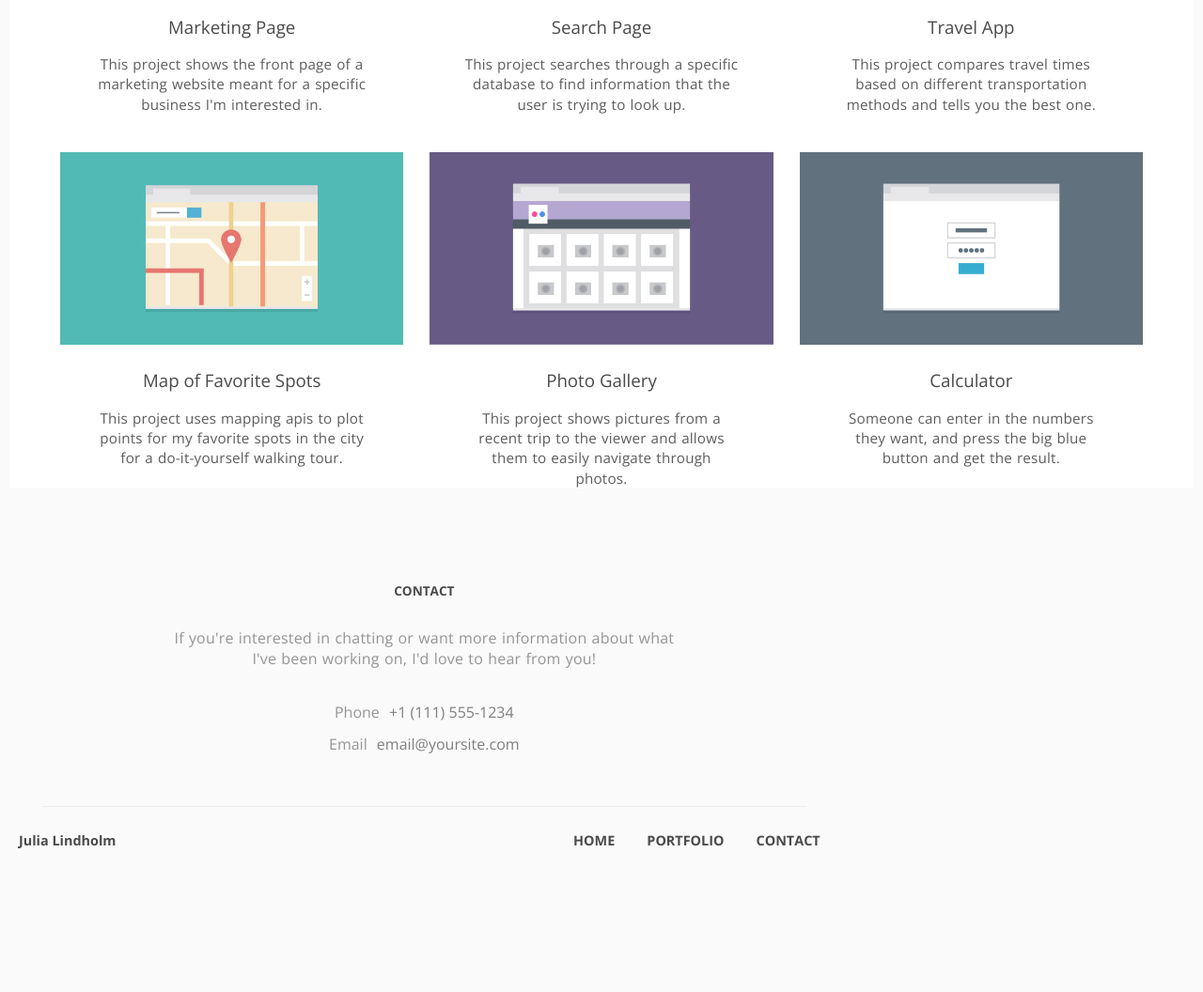
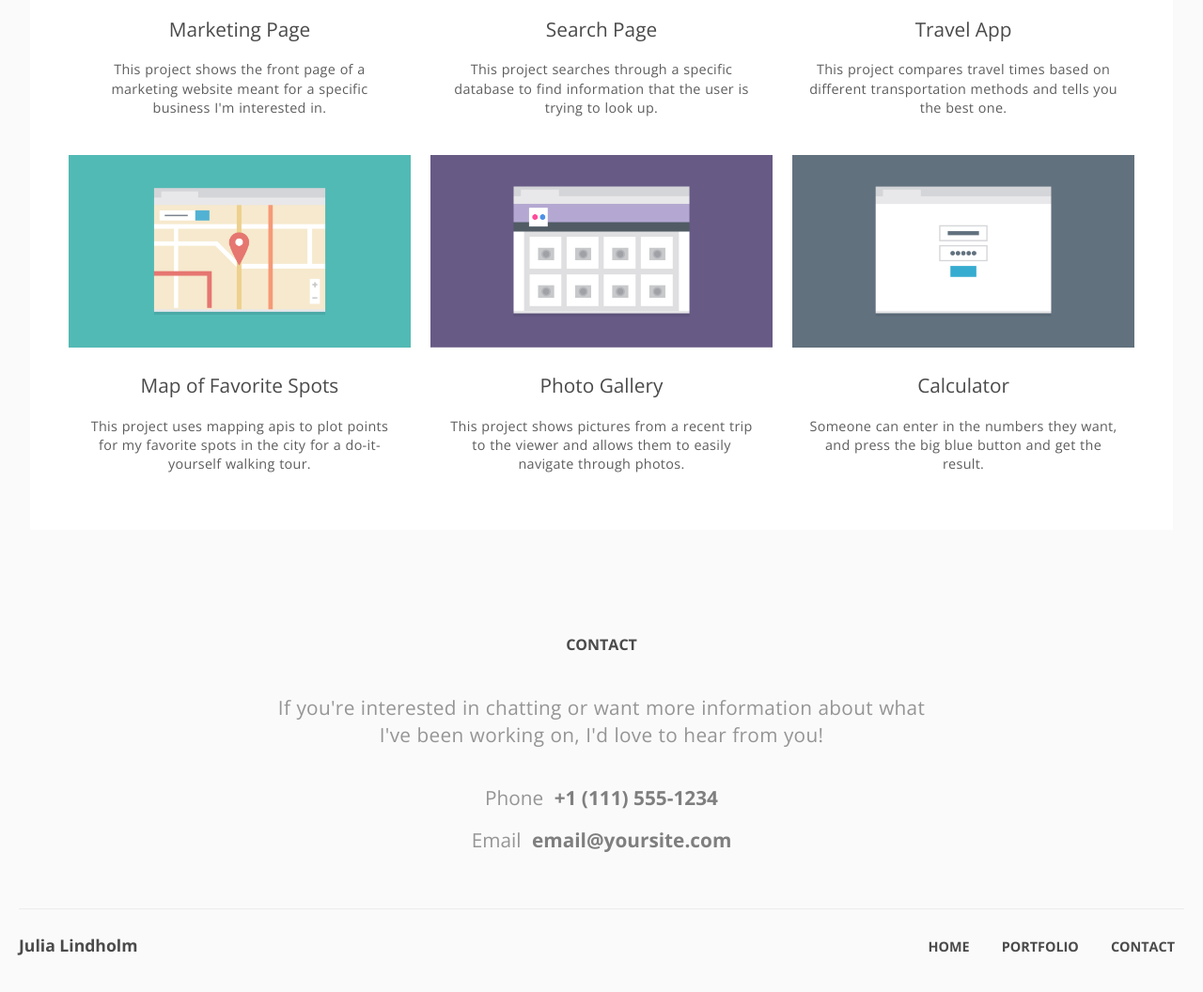
Before and after one commit to juliamatilda/ResponsiveLayout_project, a plain HTML site: page index.html in a window 1280 px wide. Shown: the part 820-1876 px from the top of the page at 94% size. Before the commit the page ends 1799 px from the top, so only its background shows below. Drawn offline with nearby package versions, Linux system fonts and the light colour scheme.

Commit message:
add adjustments in the design

```diff
--- a/css/styles.css
+++ b/css/styles.css
@@ -15,7 +15,15 @@ p {
 	font-weight: 300;
 }
 
-/*----HEADER-----------*/
+/*---HEADER-----------*/
+
+.presentation-text,
+.portfolio-text,
+.contact-text	{
+	word-spacing: .5px;
+	letter-spacing: .3px;
+	line-height: 1.4em;
+}
 
 .presentation-text,
 .contact {
@@ -32,6 +40,7 @@ h1 {
   width:88%;
   margin: auto;
 	padding-bottom: 40px;
+	font-size: 1.2em;
 	}
 
 .presentation-image {
@@ -39,7 +48,7 @@ h1 {
 	margin: 20px 0;
 }
 
-/*navigation*/
+/*---NAVIGATION-----*/
 
 .main-ul {
 	padding:0;
@@ -56,8 +65,8 @@ li {
 
 .main-list {
  background-color: white;
- padding: 10px 0;
- margin:5px auto;
+ padding: 15px 0;
+ margin:6px auto;
  width: 90%;
  }
 
@@ -71,7 +80,6 @@ a {
 	font-weight: 700;
 }
 
-/*-----------------------------------------*/
 /*----MAIN-----------*/
 
 main {
@@ -80,11 +88,12 @@ main {
 }
 
 h2 {
-	font-size: .85em;
+	font-size: 1em;
 	color: #4a4a4a;
 }
 
 h3 {
+	font-size: 1.3em;
 	font-weight: 400;
 }
 
@@ -104,40 +113,43 @@ h3 {
 .portfolio-text {
 	color:#5d5d5d;
 	margin: auto;
+	font-size: 1.1em;
 }
 
 
-/*--------------------------*/
+/*---FOOTER-------*/
 
 .main-footer {
-	position: absolute;
+	/* position: absolute; */
 	background-color: #fafafa;
 	padding-bottom: 20px;
 }
 
+.contact-title {
+	padding: 50px 0 30px 0;
+}
 
 .contact-text {
 	width: 90%;
 	margin: auto;
+	font-size: 1.2em;
 	padding-bottom: 20px;
 }
 
+.contact-info {
+	font-size: 1.2em;
+}
+
 .contact-style {
-	font-weight: 400;
+	font-weight: 600;
 	padding-left: 6px;
 	color: #7f7f7f;
 }
 
-.contact-title {
-	padding: 40px 0 20px 0;
-}
-
 .horizontal {
-	width: 90%;
-	margin: auto;
-	margin-bottom: 20px;
-	padding-top: 40px;
-	border-bottom: 1px solid #ececec;
+	margin: 0 20px 15px 20px;
+	padding:40px 10px 0 10px;
+	border-bottom: 1.5px solid #ececec;
 }
 
 .footer-content {
@@ -151,7 +163,7 @@ h3 {
 .footer-name {
 	display: inline-block;
 	font-weight: 700;
-	font-size: .9em;
+	font-size: 1.1em;
 	padding-left: 20px;
 
 	}
@@ -163,11 +175,11 @@ h3 {
 .top-link  {
 	display: inline-block;
 	font-weight: 700;
-	font-size: .75em;
+	font-size: .9em;
 	padding-right: 20px;
 	}
 
-/*Media queries*/
+/*-----------Media queries------------------------------*/
 
 @media (min-width: 768px) {
 
@@ -184,33 +196,25 @@ h3 {
 		padding-bottom: 60px;
 		}
 
-	.presentation-text,
-	.portfolio-text,
-	.contact-text	{
-		word-spacing: 0.8px;
-		letter-spacing: 0.2px;
-		line-height: 1.4em;
-	}
 
 	.presentation-text {
 	  display: inline-block;
 		width: 53%;
-		margin: 0;
 		text-align: left;
-		margin-left: 25px;
+		margin:0 0 0 25px;
 		font-size: 1.2em;
+
 		}
 
 	.presentation-image {
 	  display: inline-block;
-		margin: 0;
-		margin-right: 25px;
+		margin:0 25px 0 0;
 		width: 38%;
 		height: 100%;
 		order: 1;
 	}
 
-	/*navigation*/
+	/*--navigation/tablet--*/
  .main-nav {
 	 padding: 0 40px 30px 40px;
 
@@ -230,7 +234,7 @@ h3 {
 
 	}
 
- /*----MAIN----*/
+ /*--main/tablet--*/
 
 	.portfolio {
 		display: flex;
@@ -256,10 +260,10 @@ h3 {
 
 	.portfolio-text {
 		width:80%;
-		font-size: 0.95em;
+		font-size: 0.9em;
 		}
 
-	/* footer */
+	/*--footer/tablet--*/
 	.contact-text {
 		width: 60%;
 	}
@@ -289,35 +293,46 @@ h3 {
 
 @media (min-width: 1024px) {
 
+	h1.name {
+		margin: 50px 0 0 70px;
+		padding:0;
+	}
+
+	.presentation {
+		justify-content: space-between;
+		margin: 0 40px 0 40px;
+		}
+
+	.presentation-text  {
+		width: 53%;
+		font-size: 1.2em;
+		}
+
+	.presentation-image {
+	  width: 39%;
+		}
+
+/*--navigation/desktop--*/
+
 	.desktop-menu {
 		display: flex;
 		flex-direction: row;
 		justify-content: space-between;
-	}
-
-	h1.name {
-		margin: 50px 0 0 50px;
-		padding: 0;
-		font-size: 1.4em;
-	}
+		}
 
 	.main-nav {
 		margin: 50px 40px 0 0;
+		}
+
+	.main-ul {
+		padding: 0 35px 0 0;
 	}
 
 	.main-list {
 		padding:0 40px 0 0;
-	}
-
-	.presentation-text {
-	  width: 48%;
 		}
 
-	.presentation-image {
-	  width: 37%;
-		}
-
-/* MAIN */
+/*--main/desktop--*/
 
 main {
 	background-color: #fafafa;
@@ -326,24 +341,31 @@ main {
 
 .main-content {
 	background-color: white;
-	margin-left: 10px;
-	margin-right: 10px;
+	width:95%;
+	margin: 0 auto;
+}
+
+.portfolio {
+	width:95%;
+	margin: 0 auto;
+	padding-bottom: 60px;
+}
+
+.portfolio-title {
+	font-size: 0.9em;
 }
 
 .portfolio-section {
-	width: 29%;
-	margin: 0
-
+	width: 31.5%;
+	margin: 0;
 }
-
 
 .portfolio-img {
 	width:100%;
 	}
 
 .portfolio-text {
-	width:80%;
-	font-size: 0.95em;
+	width:93%;
 	}
 
 	.portfolio-section:nth-of-type(odd) {
@@ -354,15 +376,22 @@ main {
 		margin-right:0;
 	}
 
-	.portfolio-section:nth-of-type(3n+2) {
-		margin-right:-80px;
-		margin-left: -80px;
+/*--footer/desktop--*/
+
+	.contact-title {
+		/* font-size: 1em; */
 	}
 
-	.portfolio-section:nth-of-type(1) {
-		padding-left: -10px;
+	.contact-text {
+		width: 55%;
+		font-size: 1.3em;
 	}
 
+	.contact-info {
+		font-size: 1.3em;
+	}
 
-
-}
+	.contact-style {
+		font-weight: 700;
+	}
+/*marginal i presentation, vänster  */
--- a/index.html
+++ b/index.html
@@ -33,7 +33,7 @@
 
        </header>
        <main>
-      <div class="main-content">
+      <div class="main-content" id="portfolio">
        <h2 class="portfolio-title">PORTFOLIO</h2>
 
         <div class="portfolio">
@@ -86,7 +86,7 @@
           </main>
         <footer class="main-footer">
 
-        <div class="contact">
+        <div class="contact" id="contact">
           <h2 class="contact-title">CONTACT</h2>
           <p class="contact-text">If you're interested in chatting or want more information about what
             I've been working on, I'd love to hear from you!</p>
```
